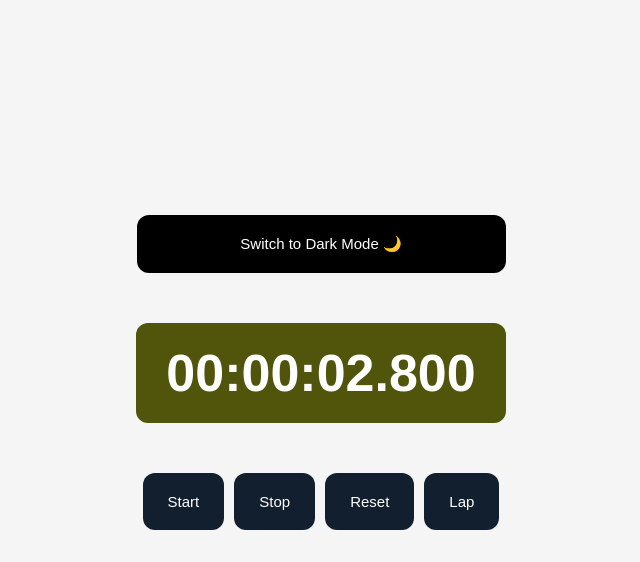
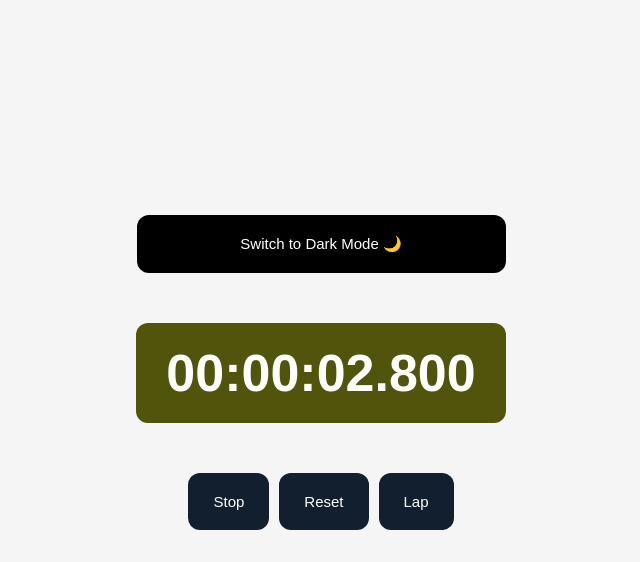
Before and after one commit to JAE5IVE/STOPWATCH-PROJECT, a plain HTML site: page index.html in a window 1280 px wide. Both pictures are taken after a click on the button "Start". Shown: the whole page, without its empty margins (319-959 px from the left). Drawn offline with Linux system fonts and the light colour scheme.

Commit message:
final commit

```diff
--- a/index.html
+++ b/index.html
@@ -18,8 +18,7 @@
 
     <!-- Control buttons -->
     <div class="control-buttons">
-      <button class="start" id="start-button">Start</button>
-      <button class="stop" id="stop-button">Stop</button>
+      <button class="start" id="start-stop-button">Start</button>
       <button class="reset" id="reset-button">Reset</button>
       <button class="lap" id="lap-button">Lap</button>
     </div>
--- a/script.js
+++ b/script.js
@@ -2,6 +2,7 @@ let milliseconds = 0,
   seconds = 0,
   minutes = 0,
   hours = 0;
+
 let display = document.getElementById("stopwatch-display");
 let interval = null;
 let running = false;
@@ -30,18 +31,21 @@ function updateTime() {
   display.textContent = `${h}:${m}:${s}.${ms}`;
 }
 
-// Start Button
-document.getElementById("start-button").addEventListener("click", () => {
+// ✅ Start/Stop Toggle Button
+let startStopBtn = document.getElementById("start-stop-button");
+
+startStopBtn.addEventListener("click", () => {
   if (!running) {
-    interval = setInterval(updateTime, 10); // update every 10ms
+    // Start
+    interval = setInterval(updateTime, 10); // still using setInterval
     running = true;
+    startStopBtn.textContent = "Stop";
+  } else {
+    // Stop
+    clearInterval(interval);
+    running = false;
+    startStopBtn.textContent = "Start";
   }
-});
-
-// Pause Button
-document.getElementById("stop-button").addEventListener("click", () => {
-  clearInterval(interval);
-  running = false;
 });
 
 // Reset Button
@@ -51,6 +55,7 @@ document.getElementById("reset-button").addEventListener("click", () => {
   milliseconds = seconds = minutes = hours = 0;
   display.textContent = "00:00:00.000";
   lapsContainer.innerHTML = "";
+  startStopBtn.textContent = "Start"; // reset button text
 });
 
 // Lap Button
@@ -59,12 +64,11 @@ document.getElementById("lap-button").addEventListener("click", () => {
     let lapTime = display.textContent;
     let lapItem = document.createElement("div");
     lapItem.className = "lap-item";
-    lapItem.textContent = `Lap ${
-      lapsContainer.children.length + 1
-    }: ${lapTime}`;
+    lapItem.textContent = `Lap ${lapsContainer.children.length + 1}: ${lapTime}`;
     lapsContainer.appendChild(lapItem);
   }
 });
+
 
 // Theme Toggle
 let toggleBtn = document.getElementById("toggleTheme");
```
